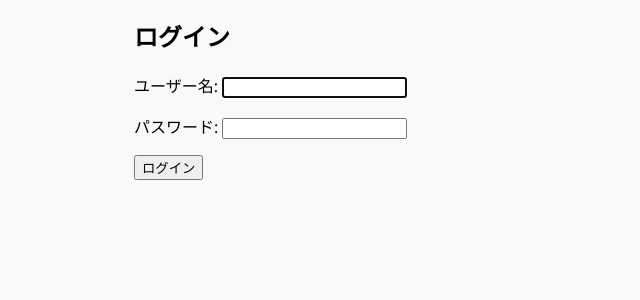
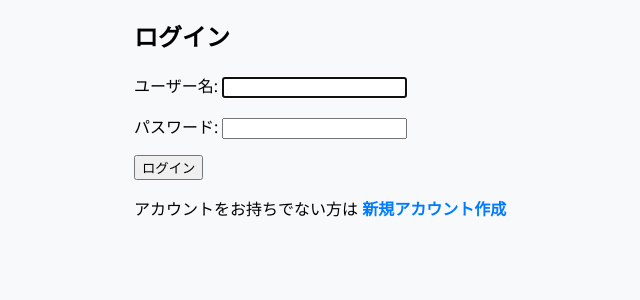
Before and after one commit to yuuitiroo/nikki, a Django app: page /login/ in a window 1280 px wide. Shown: the part 142-442 px from the top of the page, without its empty margins (156-796 px from the left). Run offline with Django 5.2, Linux system fonts and the light colour scheme.

Commit message:
Changed the HTML for the site.

```diff
--- a/mydg/templates/registration/login.html
+++ b/mydg/templates/registration/login.html
@@ -8,4 +8,7 @@
         <button type="submit">ログイン</button>
     </form>
 
+    <p>アカウントをお持ちでない方は
+        <a href="{% url 'signup' %}">新規アカウント作成</a>
+    </p>
 {% endblock %}
```
